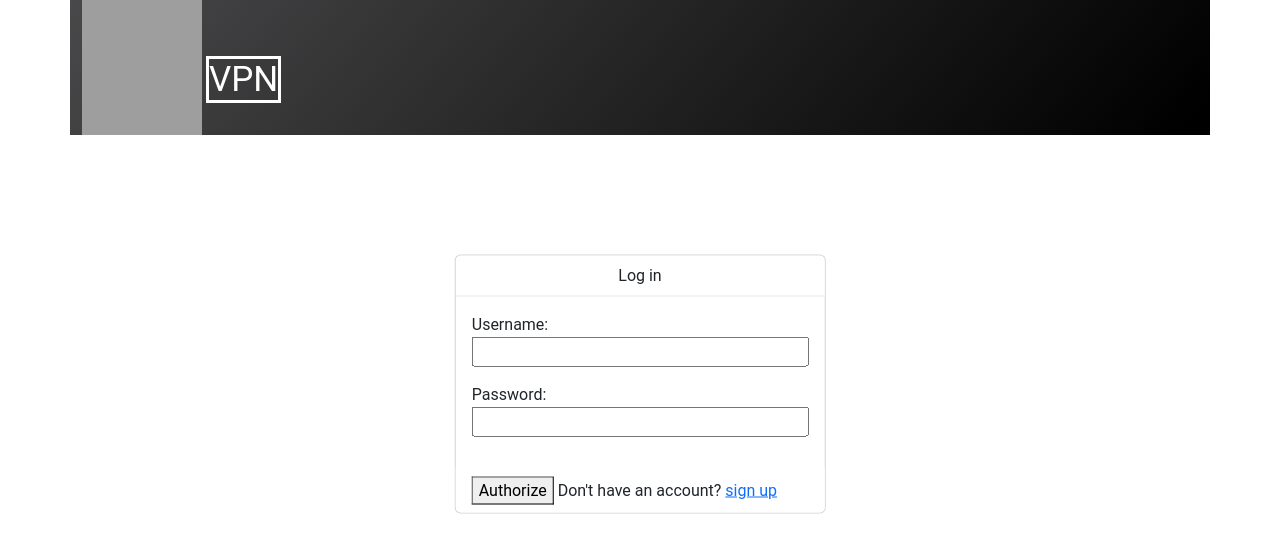
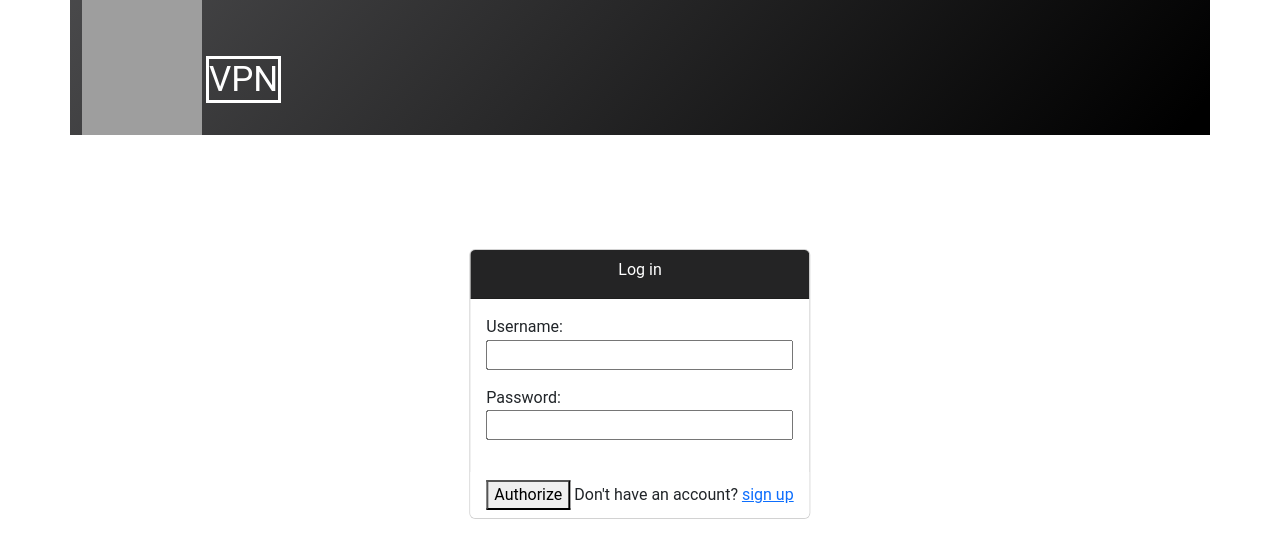
Before and after one commit to DimonAgon/Sheepfish_vpn, a Django app: page /authorization in a window 1280 px wide. Shown: the part 16-574 px from the top of the page. Run offline with Django 4.2, Linux system fonts and the light colour scheme; grey boxes are pictures that could not be loaded.

Commit message:
make window properties general

```diff
--- /dev/null
+++ b/authorization/static/css/authorization_window.css
@@ -0,0 +1,10 @@
+
+#authorization-window{
+    width: 370.5px;
+}
+
+#suggestion{
+    position: relative;
+    top: 5px;
+    float: right;
+}
--- a/authorization/templates/included/_authorization_window.html
+++ b/authorization/templates/included/_authorization_window.html
@@ -1,14 +1,14 @@
 {% load static %}
 
-<link rel="stylesheet" href="{% static 'css/window.css' %}">
+<link rel="stylesheet" href="{% static 'css/authorization_window.css' %}">
 
 
 <section>
     {% with authorization_type_val=authorization_type.value %}
     <form method="post">
-    <div class="card window" id="registration-window">
+    <div class="card window authorization-window" id="registration-window"> {# TODO: remove id #}
         <div class="card-header">
-            <span id="log-in">
+            <span class="card-title">
                 {% if authorization_type_val == 'AUTHORIZATION' %}
                     Log in
                 {% elif authorization_type_val == 'REGISTRATION' %}
--- a/static/css/General.css
+++ b/static/css/General.css
@@ -23,3 +23,53 @@ body{
 }
 
 #body-container{}
+
+.card-header{
+    background: #242425;
+}
+
+.card-title{
+    display: block;
+    text-align: center;
+
+    color: white;
+}
+
+.card-footer{
+    background-color: white;
+    border-top-style: none;
+}
+
+.window{
+    position: absolute;
+    top: 50%;
+    left: 50%;
+    transform: translate(-50%, -50%);
+}
+
+.btn{
+    background-color: #242425;
+    box-shadow: 0.5px 0.5px black;
+
+    color: white;
+}
+
+.btn:hover{
+    background-color: #555557;
+
+    color: white;
+
+    box-shadow: none;
+}
+
+
+.field{
+    display: block;
+    width: 100%;
+
+    margin-top: 0.5px;
+}
+
+li{
+    color: red;
+}
```
